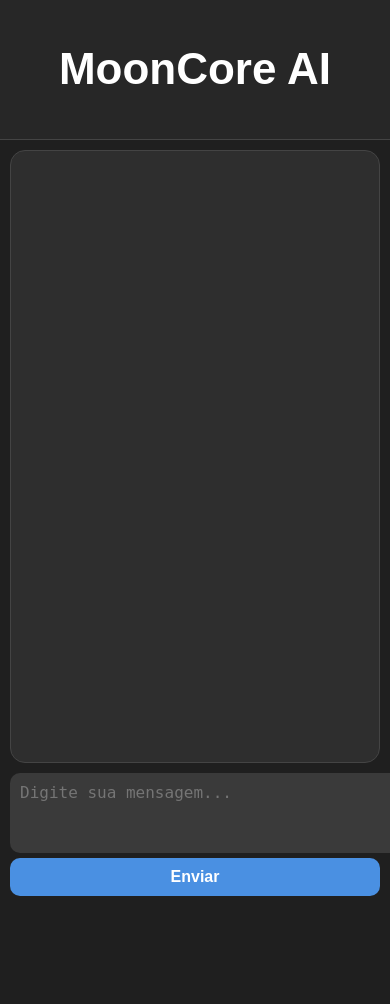
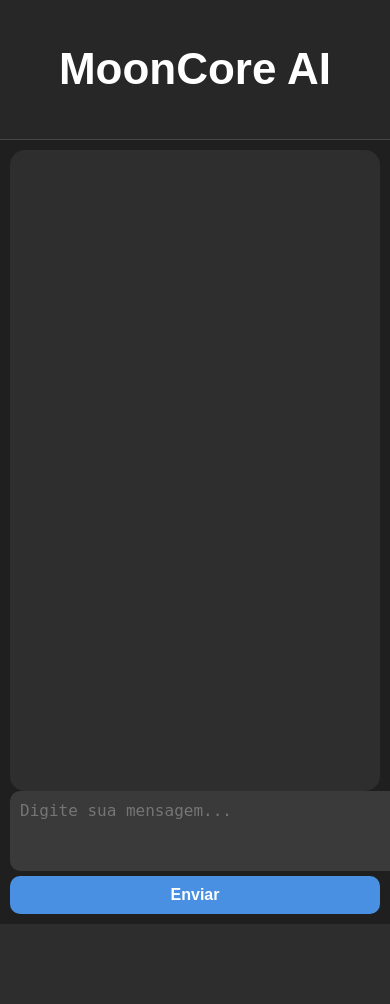
Before and after one commit to pedro2011muller-afk/MoonCoreAI, a Flask app: page / in a window 390 px wide; the page is wider, and only the part inside the window is pictured. After the commit the page ends 924 px from the top of that part, so only its background shows below. Run offline with Flask 3, Linux system fonts and the light colour scheme.

Commit message:
Atualizar o style.css

```diff
--- a/static/style.css
+++ b/static/style.css
@@ -20,18 +20,43 @@ body {
     margin: 20px auto;
     display: flex;
     flex-direction: column;
+    height: calc(100vh - 80px);
 }
 
 #chatBox {
-    height: 400px;
+    flex: 1;
     overflow-y: auto;
-    border: 1px solid #444;
     padding: 10px;
-    margin-bottom: 10px;
     background-color: #2e2e2e;
     border-radius: 15px;
+    display: flex;
+    flex-direction: column;
 }
 
+/* Mensagens estilo WhatsApp */
+.message-user {
+    background-color: #4a90e2;
+    padding: 10px 15px;
+    border-radius: 20px 20px 0 20px;
+    margin: 5px;
+    align-self: flex-end; /* direita */
+    max-width: 75%;
+    word-wrap: break-word;
+    color: #fff;
+}
+
+.message-ai {
+    background-color: #333;
+    padding: 10px 15px;
+    border-radius: 20px 20px 20px 0;
+    margin: 5px;
+    align-self: flex-start; /* esquerda */
+    max-width: 75%;
+    word-wrap: break-word;
+    color: #fff;
+}
+
+/* Input e botão */
 textarea {
     width: 100%;
     padding: 10px;
@@ -55,40 +80,11 @@ button {
     font-weight: bold;
 }
 
-/* ===== Mensagens estilo WhatsApp ===== */
-.message-user {
-    background-color: #4a90e2;
-    padding: 10px 15px;
-    border-radius: 20px 20px 0 20px;
-    margin: 5px;
-    display: inline-block;
-    max-width: 75%;
-    align-self: flex-end;
-    word-wrap: break-word;
-    color: #fff;
-}
-
-.message-ai {
-    background-color: #333;
-    padding: 10px 15px;
-    border-radius: 20px 20px 20px 0;
-    margin: 5px;
-    display: inline-block;
-    max-width: 75%;
-    align-self: flex-start;
-    word-wrap: break-word;
-    color: #fff;
-}
-
-/* ===== Responsivo ===== */
+/* Responsivo */
 @media screen and (max-width: 768px) {
     .chat-container {
         max-width: 100%;
         margin: 10px;
-        height: 100vh;
-    }
-    #chatBox {
-        height: 70vh;
     }
     textarea {
         min-height: 60px;
```
